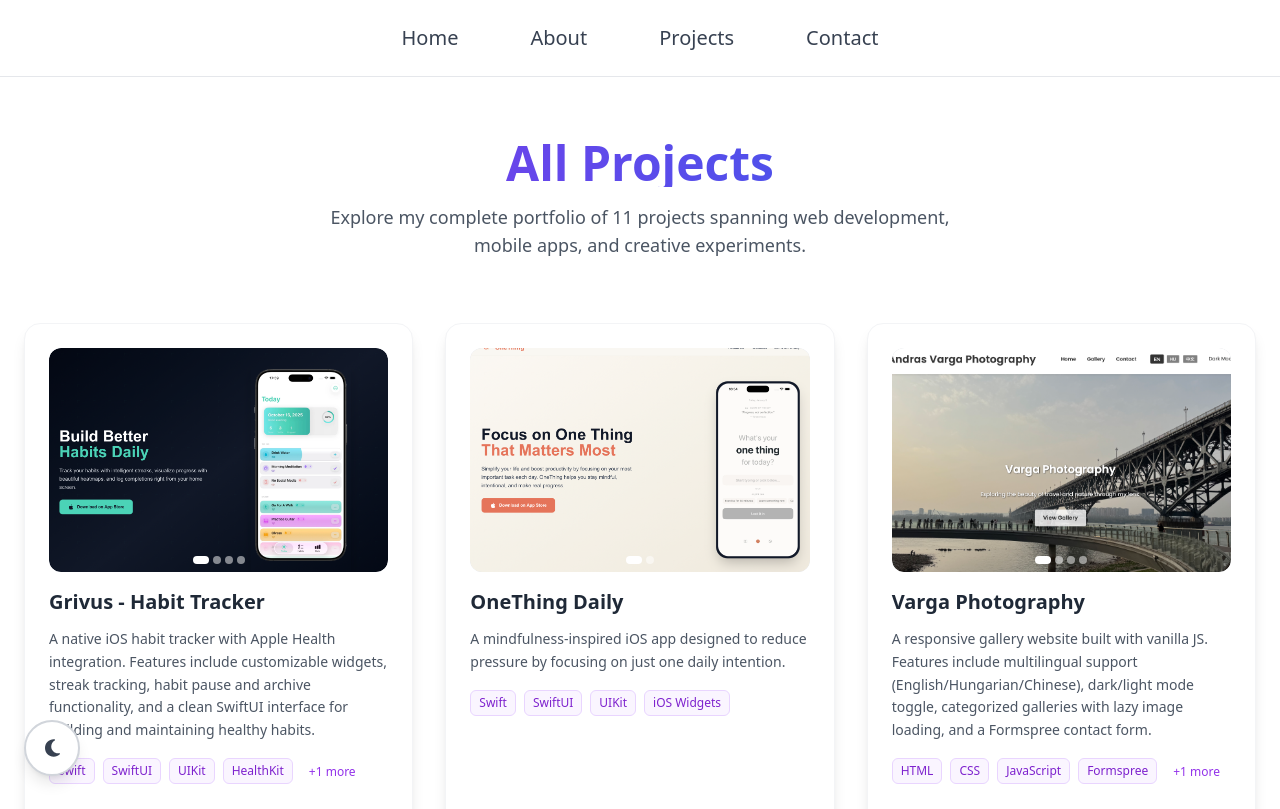
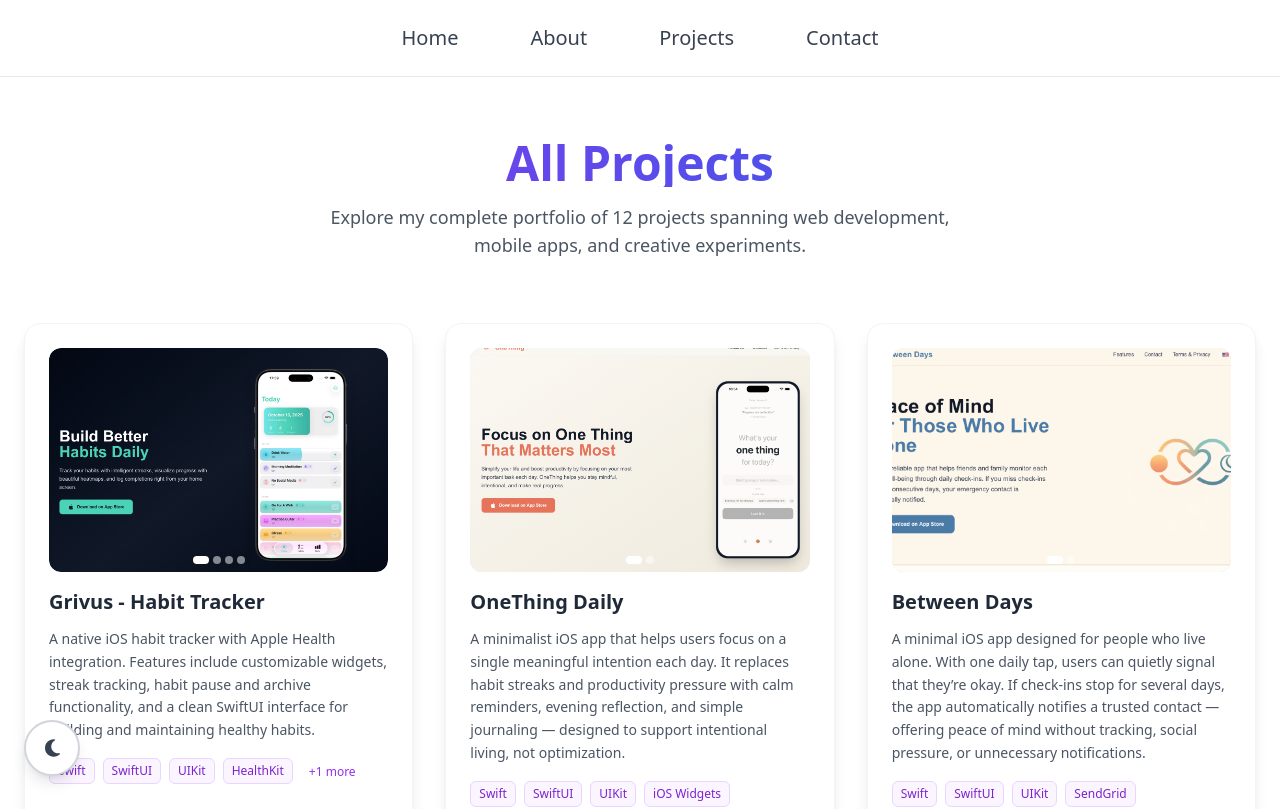
Before and after one commit to andris811/avdev, a React (Create React App) app: page /avdev/projects in a window 1280 px wide. Shown: the top 809 px of the page. Built offline with nearby package versions, Linux system fonts and the light colour scheme.

Commit message:
added between days data

```diff
--- a/src/data/projectsData.js
+++ b/src/data/projectsData.js
@@ -16,7 +16,7 @@ const projectsData = [
   {
     title: "OneThing Daily",
     description:
-      "A mindfulness-inspired iOS app designed to reduce pressure by focusing on just one daily intention.",
+      "A minimalist iOS app that helps users focus on a single meaningful intention each day. It replaces habit streaks and productivity pressure with calm reminders, evening reflection, and simple journaling — designed to support intentional living, not optimization.",
     images: [
       `${process.env.PUBLIC_URL}/images/onething/onething1.png`,
       `${process.env.PUBLIC_URL}/images/onething/onething2.png`,
@@ -24,6 +24,18 @@ const projectsData = [
     liveLink: "https://onething-daily.vercel.app",
     repoLink: "https://apps.apple.com/hu/app/onething-daily/id6757373350",
     tech: ["Swift", "SwiftUI", "UIKit", "iOS Widgets"],
+  },
+  {
+    title: "Between Days",
+    description:
+      "A minimal iOS app designed for people who live alone. With one daily tap, users can quietly signal that they’re okay. If check-ins stop for several days, the app automatically notifies a trusted contact — offering peace of mind without tracking, social pressure, or unnecessary notifications.",
+    images: [
+      `${process.env.PUBLIC_URL}/images/betweendays/betweendays_1.png`,
+      `${process.env.PUBLIC_URL}/images/betweendays/betweendays_2.png`,
+    ],
+    liveLink: "https://www.betweendays.app",
+    repoLink: "https://apps.apple.com/hu/app/between-days/id6757996962",
+    tech: ["Swift", "SwiftUI", "UIKit", "SendGrid"],
   },
   {
     title: "Varga Photography",
```
Also changed, not shown: public/images/betweendays/betweendays_1.png (added), public/images/betweendays/betweendays_2.png (added).
